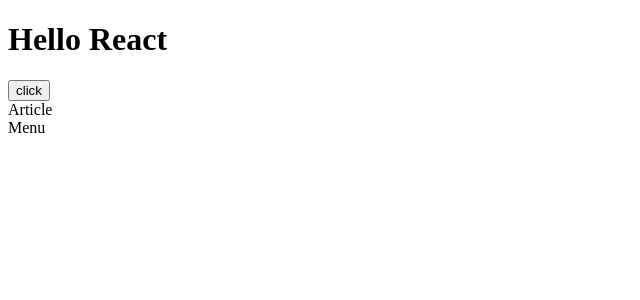
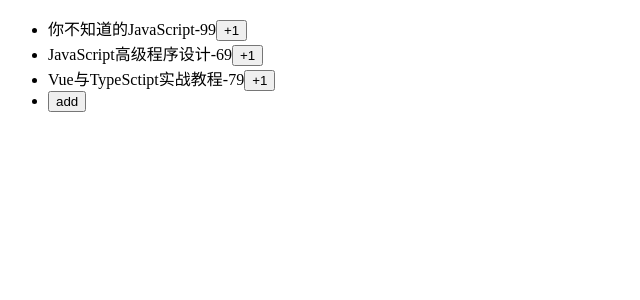
Before and after one commit to Tako0825/React-notes, a React (Create React App) app in the folder react-cli/: page / in a window 1280 px wide. Shown: the top 300 px of the page, without its empty margins (0-640 px from the left). Built offline with nearby package versions, Linux system fonts and the light colour scheme.

Commit message:
不可变数据的力量

```diff
--- /dev/null
+++ b/react-cli/src/22-SCU优化-书架/App.jsx
@@ -0,0 +1,14 @@
+import React, { Component } from 'react'
+import Books from './Books'
+
+export class App extends Component {
+  render() {
+    return (
+      <div>
+        <Books />
+      </div>
+    )
+  }
+}
+
+export default App
--- /dev/null
+++ b/react-cli/src/22-SCU优化-书架/Books.jsx
@@ -0,0 +1,54 @@
+import React, { PureComponent } from 'react'
+import books from './data.json'
+
+export class Books extends PureComponent {
+    constructor() {
+        super()
+        this.state = { books }
+    }
+
+    increase(id) {
+        this.setState((state, props) => {
+            // 浅拷贝（直接修改 state 会导致比对发现不出差异）
+            const books = [...state.books]
+            books.map(book => {
+                if(book.id === id) book.price++
+                return book
+            })
+            return { books }
+        })
+    }
+
+    addBook() {
+        this.setState((state, props) => {
+            const books = [...state.books]
+            books.push({
+                id: books[books.length - 1].id + 1,
+                name: "React设计原理",
+                price: 199
+            })
+            return { books }
+        })
+    }
+
+    render() {
+        const { books } = this.state
+        return (
+            <ul>
+                {
+                    books.map(book => (
+                        <li key={book.id}>
+                            {book.name}-{book.price}
+                            <button
+                                onClick={() => this.increase(book.id)}
+                            >+1</button>
+                        </li>
+                    ))
+                }
+                <li><button onClick={() => this.addBook()}>add</button></li>
+            </ul>
+        )
+    }
+}
+
+export default Books
--- /dev/null
+++ b/react-cli/src/22-SCU优化-书架/data.json
@@ -0,0 +1,5 @@
+[
+    { "id": 1, "name": "你不知道的JavaScript", "price": 99 },
+    { "id": 2, "name": "JavaScript高级程序设计", "price": 69 },
+    { "id": 3, "name": "Vue与TypeSctipt实战教程", "price": 79 }
+]
--- a/react-cli/src/index.js
+++ b/react-cli/src/index.js
@@ -11,7 +11,8 @@
 // import App from './18-原理-setState/App'
 // import App from './19-SCU优化-showComponentUpdate/App'
 // import App from './20-SCU优化-pureComponent/App'
-import App from './21-SCU优化-memo/App'
+// import App from './21-SCU优化-memo/App'
+import App from './22-SCU优化-书架/App'
 
 const root = ReactDOM.createRoot(document.getElementById('root'));
 root.render(
```
